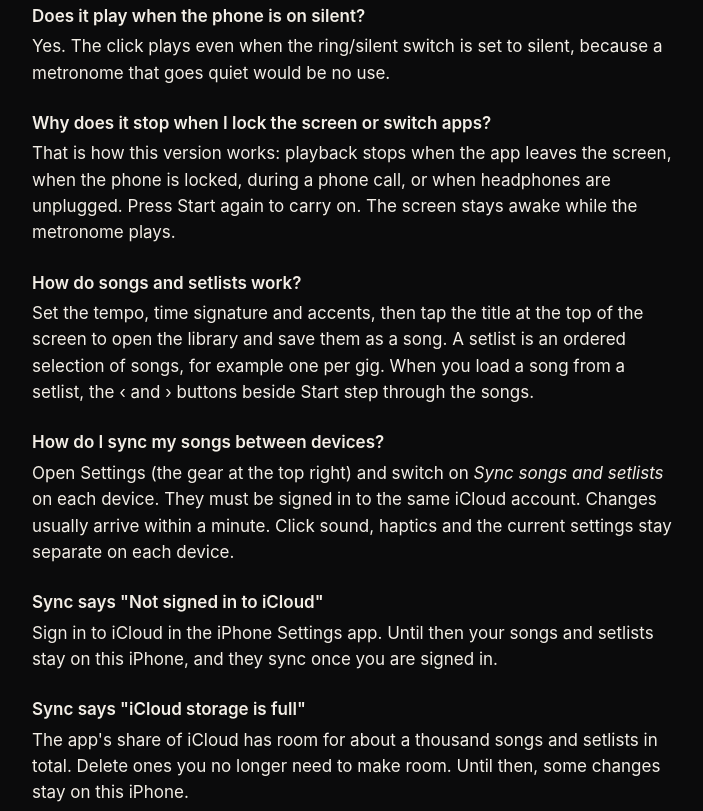
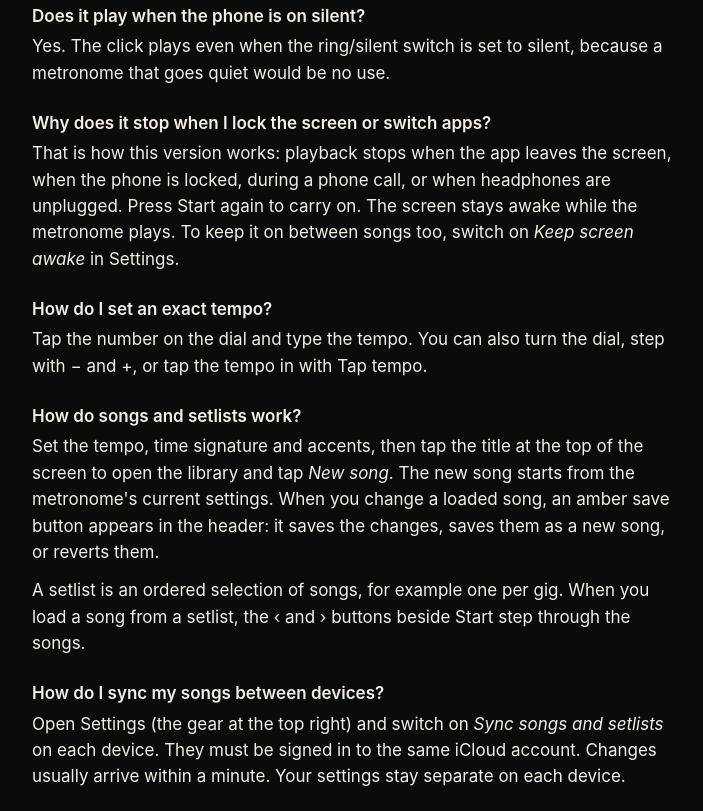
Before and after one commit to arime/metronome, a plain HTML site: page site/index.html in a window 1280 px wide. Shown: the part 625-1436 px from the top of the page, without its empty margins (288-991 px from the left). Drawn offline with Linux system fonts and the light colour scheme.

Commit message:
Bring the README and support page up to date
- Show the setlist beside the main view in the README, and mention
  typing the tempo, keeping the screen on and the new click loudness.
- Explain New song and the Save button on the support page, add how to
  type an exact tempo and Keep screen awake, and say settings stay
  separate per device in the sync answer.

```diff
--- a/site/index.html
+++ b/site/index.html
@@ -66,16 +66,28 @@
         That is how this version works: playback stops when the app leaves the
         screen, when the phone is locked, during a phone call, or when
         headphones are unplugged. Press Start again to carry on. The screen
-        stays awake while the metronome plays.
+        stays awake while the metronome plays. To keep it on between songs
+        too, switch on <em>Keep screen awake</em> in Settings.
+      </p>
+
+      <h3>How do I set an exact tempo?</h3>
+      <p>
+        Tap the number on the dial and type the tempo. You can also turn the
+        dial, step with − and +, or tap the tempo in with Tap tempo.
       </p>
 
       <h3>How do songs and setlists work?</h3>
       <p>
         Set the tempo, time signature and accents, then tap the title at the top
-        of the screen to open the library and save them as a song. A setlist
-        is an ordered selection of songs, for example one per gig. When you
-        load a song from a setlist, the ‹ and › buttons beside Start step
-        through the songs.
+        of the screen to open the library and tap <em>New song</em>. The new
+        song starts from the metronome's current settings. When you change a
+        loaded song, an amber save button appears in the header: it saves the
+        changes, saves them as a new song, or reverts them.
+      </p>
+      <p>
+        A setlist is an ordered selection of songs, for example one per gig.
+        When you load a song from a setlist, the ‹ and › buttons beside Start
+        step through the songs.
       </p>
 
       <h3>How do I sync my songs between devices?</h3>
@@ -83,8 +95,7 @@
         Open Settings (the gear at the top right) and switch on
         <em>Sync songs and setlists</em> on each device. They must be signed
         in to the same iCloud account. Changes usually arrive within a minute.
-        Click sound, haptics and the current settings stay separate on each
-        device.
+        Your settings stay separate on each device.
       </p>
 
       <h3>Sync says "Not signed in to iCloud"</h3>
```
Also changed, not shown: 1 other file.
